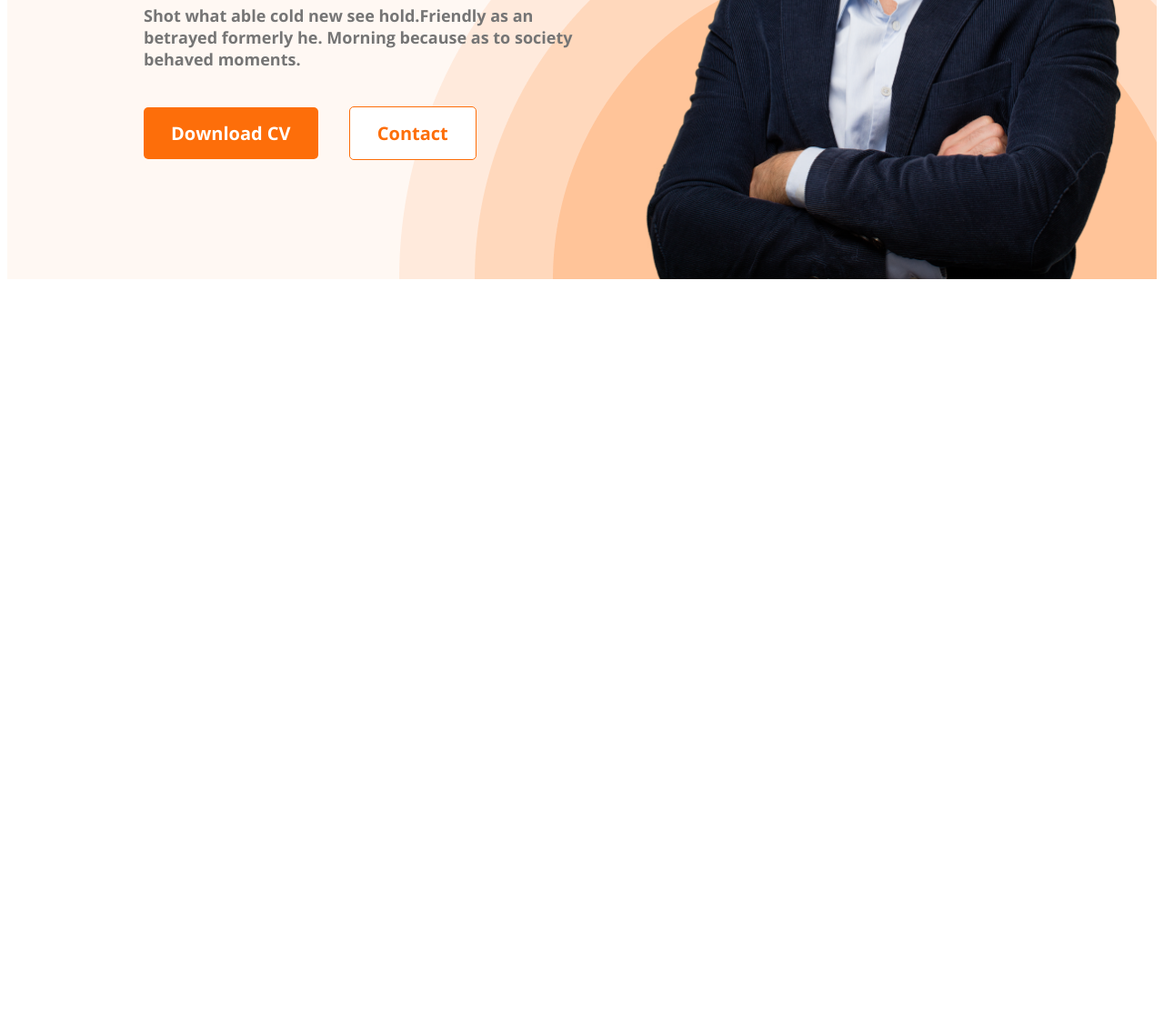
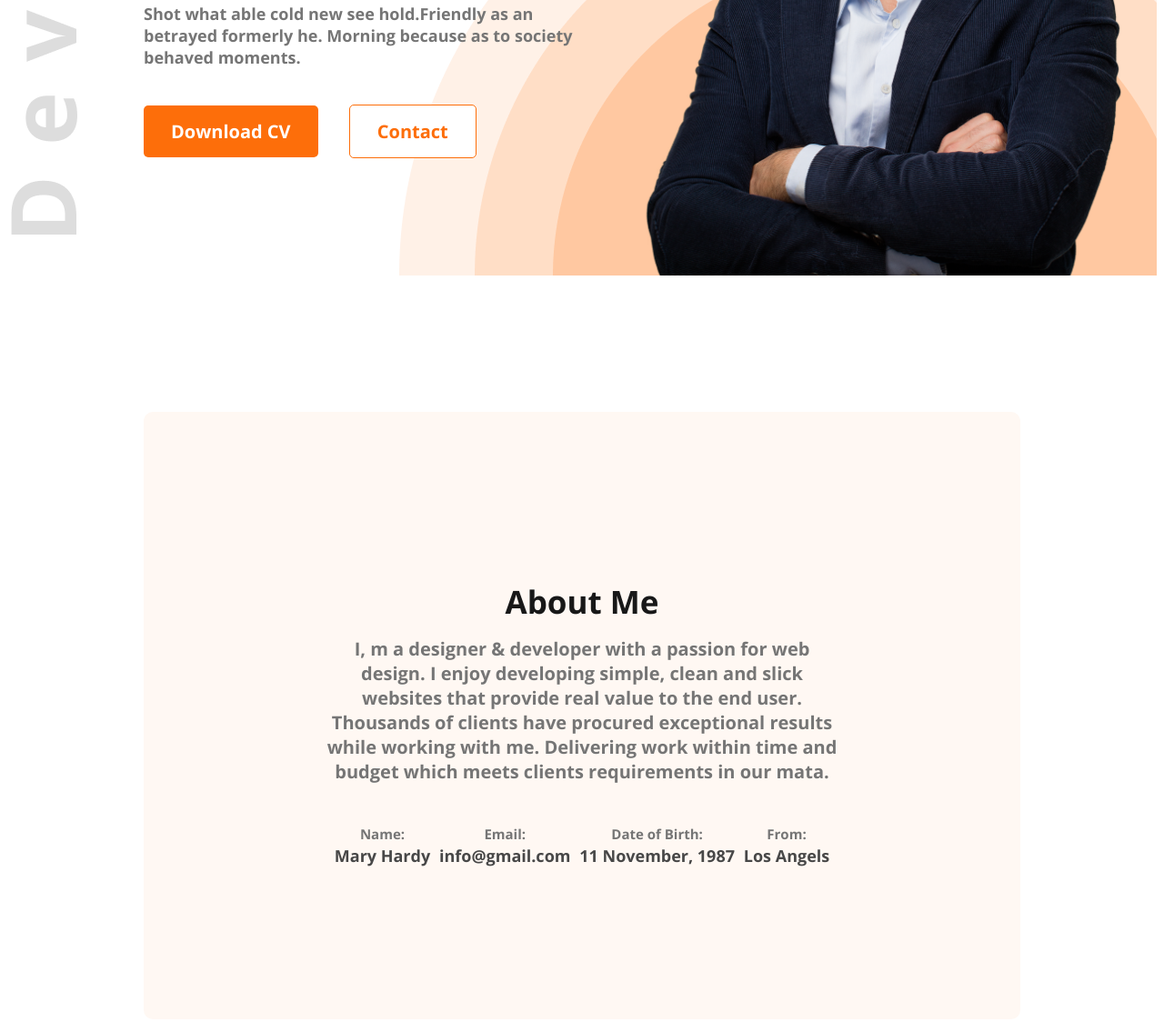
Before and after one commit to aminulislamolin22/Web-Developer-Resources, a plain HTML site: page index.html in a window 1280 px wide. Shown: the part 557-1681 px from the top of the page at 91% size. Before the commit the page ends 872 px from the top, so only its background shows below. Drawn offline with nearby package versions, Linux system fonts and the light colour scheme.

Commit message:
about part added

```diff
--- a/index.html
+++ b/index.html
@@ -26,13 +26,41 @@
             <div class="banner-content">
                 <h3 class="banner-greetings">Hi, I am</h3>
                 <h1 class="banner-tittle">Mary Hardy</h1>
-                <p class="banner-description">Shot what able cold new see hold.Friendly as an betrayed formerly he. Morning because as to society behaved moments.</p>
+                <p class="banner-description">Shot what able cold new see hold.Friendly as an betrayed formerly he.
+                    Morning because as to society behaved moments.</p>
                 <button class="primary-btn">Download CV</button>
                 <button class="secondary-btn">Contact</button>
             </div>
             <img class="banner-profile-pic" src="images/hardy.png" alt="">
         </div>
     </header>
+    <main>
+        <section class="About">
+            <h3 class="section-tittle">About Me</h3>
+            <p class="section-description">I, m a designer & developer with a passion for web design. I enjoy developing
+                simple, clean and slick websites that provide real value to the end user. Thousands of clients have
+                procured exceptional results while working with me. Delivering work within time and budget which meets
+                clients requirements in our mata.</p>
+            <div class="info-container">
+                <div class="info-items">
+                    <p class="info-tittle">Name:</p>
+                    <p class="info-description">Mary Hardy</p>
+                </div>
+                <div class="info-items">
+                    <p class="info-tittle">Email:</p>
+                    <p class="info-description">info@gmail.com</p>
+                </div>
+                <div class="info-items">
+                    <p class="info-tittle">Date of Birth:</p>
+                    <p class="info-description">11 November, 1987</p>
+                </div>
+                <div class="info-items">
+                    <p class="info-tittle">From:</p>
+                    <p class="info-description">Los Angels</p>
+                </div>
+            </div>
+        </section>
+    </main>
 </body>
 
 </html>
--- a/styles/portfolio.css
+++ b/styles/portfolio.css
@@ -25,6 +25,15 @@
     padding: 15px 30px;
     margin-left: 30px;
 }
+
+.section-tittle {
+    color: #181818;
+    text-align: center;
+    font-size: 35px;
+    font-weight: 700;
+    margin-bottom: 0;
+}
+
 
 /*------nav styles------*/
 
@@ -63,6 +72,9 @@ nav li>a {
 
 .header {
     background: #FFF8F3;
+    background: url(../images/header_bg.png), url(../images/developer.png);
+    background-repeat: no-repeat;
+    background-position: bottom right, left;
 }
 
 .banner-greetings {
@@ -91,15 +103,46 @@ nav li>a {
     display: flex;
     justify-content: space-between;
     align-items: center;
-    background: url(../images/header_bg.png);
-    background-repeat: no-repeat;
-    background-position: bottom right;
 }
 
 .banner-profile-pic {
     width: 580px;
-    height: 675px;
 }
-.banner-content{
-    max-width: 500px;
+
+/*------main section styles------*/
+
+section {
+    margin: 150px;
+    border-radius: 10px;
+    background: #FFF8F3;
+    padding: 150px 200px;
+
 }
+
+.section-description {
+    color: #757575;
+    font-size: 20px;
+    text-align: center;
+    font-weight: 400;
+    margin-top: 15px;
+    margin-bottom: 30px;
+}
+
+.info-container {
+    display: flex;
+    justify-content: space-evenly;
+}
+
+.info-tittle {
+    color: #757575;
+    text-align: center;
+    font-size: 15px;
+    margin-bottom: 0;
+    font-weight: 100px;
+}
+
+.info-description {
+    color: #474747;
+    font-size: 18px;
+    margin-top: 2px;
+}
```
